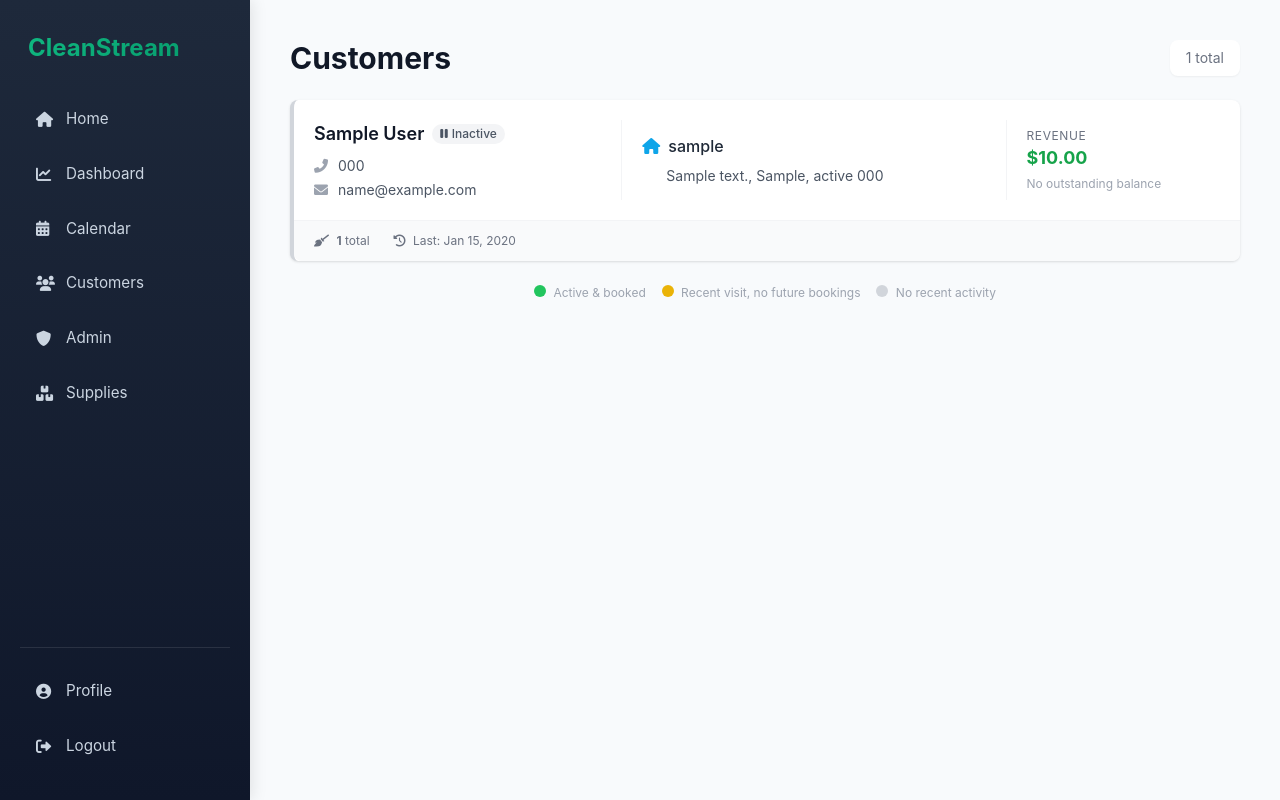
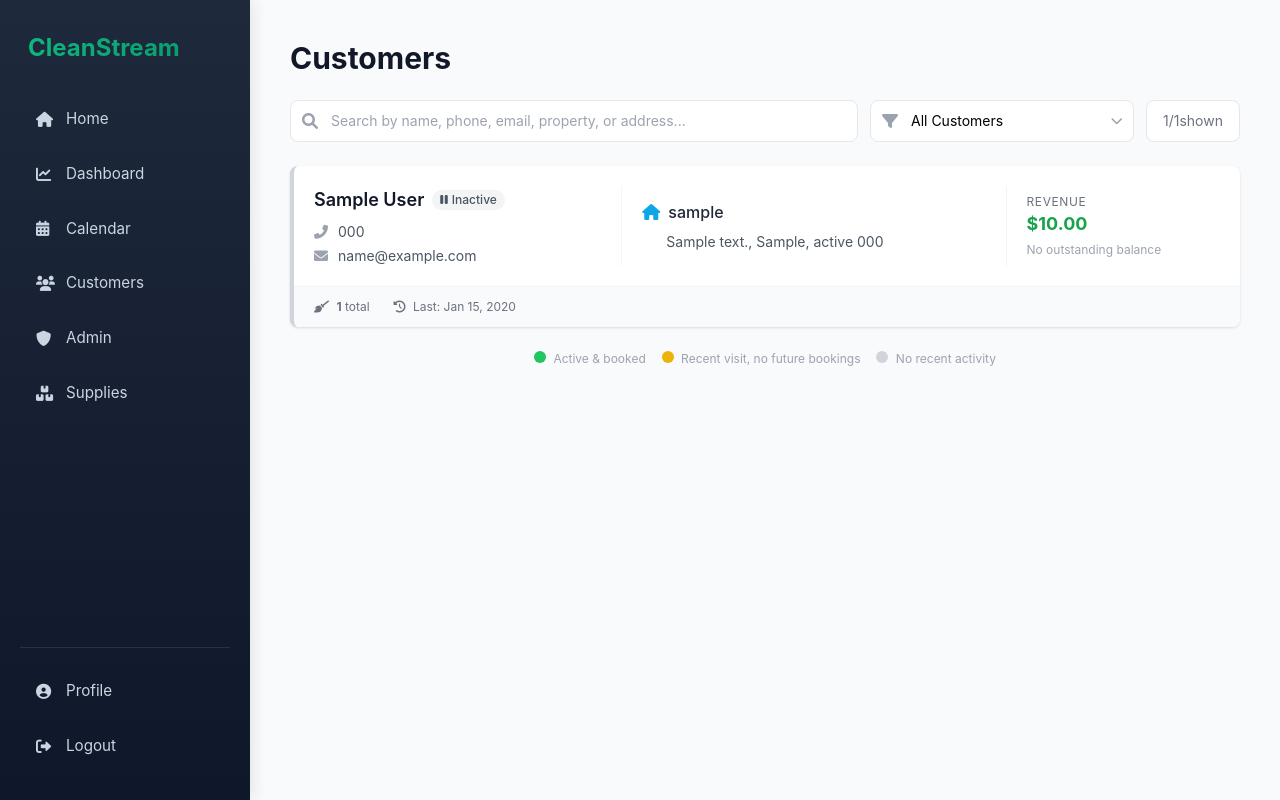
Before and after one commit to JeremyGuill-301/CleanStream, a Flask app: page /customer/ in a window 1280 px wide. Run offline with Flask 3, Linux system fonts and the light colour scheme; a user stored in the database is signed in; tables that the repository leaves empty hold one stand-in row (values such as "Sample post"); parts of the project's set-up code (start-up, migrations or seed data) failed here and were passed over; some libraries are stand-ins or nearby versions.

```diff
--- a/templates/customers/index.html
+++ b/templates/customers/index.html
@@ -178,11 +178,33 @@
 <div class="space-y-6">
   <div class="flex items-center justify-between">
     <h1 class="text-3xl font-bold text-gray-900">Customers</h1>
-    <span class="text-sm text-gray-500 bg-white px-4 py-2 rounded-lg shadow-sm">{{ cust_count }} total</span>
+  </div>
+
+  <!-- Search & Filter Controls -->
+  <div class="flex flex-col sm:flex-row gap-3">
+    <div class="relative flex-1">
+      <i class="fas fa-search absolute left-3 top-1/2 -translate-y-1/2 text-gray-400"></i>
+      <input type="text" id="customerSearch" placeholder="Search by name, phone, email, property, or address..."
+             class="w-full pl-10 pr-4 py-2.5 rounded-lg border border-gray-200 focus:border-emerald-500 focus:ring-2 focus:ring-emerald-200 outline-none transition text-sm">
+    </div>
+    <div class="relative">
+      <i class="fas fa-filter absolute left-3 top-1/2 -translate-y-1/2 text-gray-400"></i>
+      <select id="customerFilter" class="pl-10 pr-8 py-2.5 rounded-lg border border-gray-200 focus:border-emerald-500 focus:ring-2 focus:ring-emerald-200 outline-none transition text-sm bg-white appearance-none cursor-pointer min-w-[180px]">
+        <option value="all">All Customers</option>
+        <option value="active">Active (future bookings)</option>
+        <option value="followup">Follow Up (recent, no future)</option>
+        <option value="inactive">Inactive (no recent activity)</option>
+        <option value="balance">Balance Due</option>
+      </select>
+      <i class="fas fa-chevron-down absolute right-3 top-1/2 -translate-y-1/2 text-gray-400 pointer-events-none text-xs"></i>
+    </div>
+    <div class="flex items-center text-sm text-gray-500 bg-white px-4 py-2 rounded-lg border border-gray-200">
+      <span id="visibleCount">{{ cust_count }}</span>/<span>{{ cust_count }}</span> shown
+    </div>
   </div>
 
   {% if customers %}
-    <div class="space-y-4">
+    <div class="space-y-4" id="customerList">
       {% for customer in customers %}
         {% set cid = customer.customer_id %}
         {% set border = 'border-l-gray-300' %}
@@ -192,7 +214,11 @@
           {% set border = 'border-l-yellow-500' %}
         {% endif %}
 
-        <div class="customer-card bg-white rounded-lg shadow border-l-4 {{ border }} hover:shadow-md transition-shadow" data-customer-id="{{ cid }}">
+        <div class="customer-card bg-white rounded-lg shadow border-l-4 {{ border }} hover:shadow-md transition-shadow"
+             data-customer-id="{{ cid }}"
+             data-active="{{ 'true' if cust_has_future.get(cid) else 'false' }}"
+             data-recent="{{ 'true' if cust_has_recent.get(cid) else 'false' }}"
+             data-outstanding="{{ '%.2f'|format(cust_outstanding.get(cid, 0)) }}">
           <div class="grid grid-cols-12 gap-4 p-5">
 
             <!-- SECTION 1: Name, Phone, Email -->
@@ -537,6 +563,51 @@
     const aptId = tr.getAttribute('data-apt-id');
     openEditModal(aptId);
   });
+
+  // --- Customer Search & Filter ---
+  const searchInput = document.getElementById('customerSearch');
+  const filterSelect = document.getElementById('customerFilter');
+  const visibleCount = document.getElementById('visibleCount');
+
+  function filterCustomers() {
+    const query = searchInput.value.toLowerCase().trim();
+    const filter = filterSelect.value;
+    const cards = document.querySelectorAll('.customer-card');
+    let visible = 0;
+
+    cards.forEach(card => {
+      const name = card.querySelector('.text-lg.font-semibold')?.textContent?.toLowerCase() || '';
+      const phone = card.querySelector('.fa-phone-alt')?.parentElement?.textContent?.toLowerCase() || '';
+      const email = card.querySelector('.fa-envelope')?.parentElement?.textContent?.toLowerCase() || '';
+      const property = card.querySelector('.fa-home')?.parentElement?.textContent?.toLowerCase() || '';
+      const address = card.querySelector('.fa-map-marker-alt')?.parentElement?.textContent?.toLowerCase() || '';
+      const cardText = card.textContent.toLowerCase();
+
+      const matchesSearch = !query || name.includes(query) || phone.includes(query) || email.includes(query) || property.includes(query) || address.includes(query) || cardText.includes(query);
+
+      const isActive = card.dataset.active === 'true';
+      const isRecent = card.dataset.recent === 'true';
+      const outstanding = parseFloat(card.dataset.outstanding || '0');
+
+      let matchesFilter = true;
+      if (filter === 'active') matchesFilter = isActive;
+      else if (filter === 'followup') matchesFilter = isRecent && !isActive;
+      else if (filter === 'inactive') matchesFilter = !isRecent && !isActive;
+      else if (filter === 'balance') matchesFilter = outstanding > 0;
+
+      if (matchesSearch && matchesFilter) {
+        card.style.display = '';
+        visible++;
+      } else {
+        card.style.display = 'none';
+      }
+    });
+
+    visibleCount.textContent = visible;
+  }
+
+  searchInput.addEventListener('input', filterCustomers);
+  filterSelect.addEventListener('change', filterCustomers);
 </script>
 
 {% include 'shared/edit_booking_modal.html' %}
```
